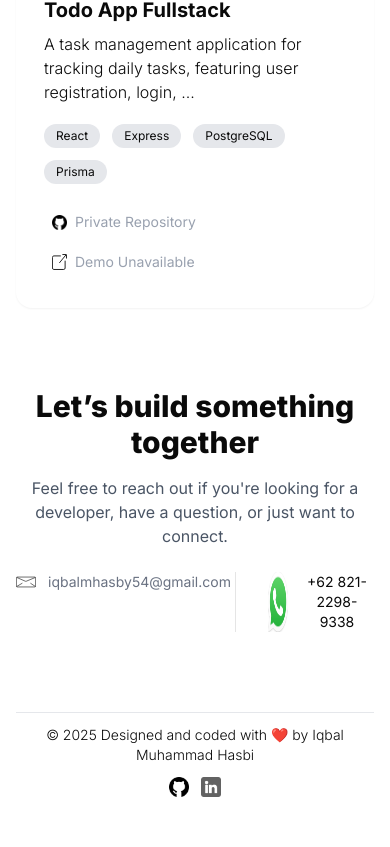
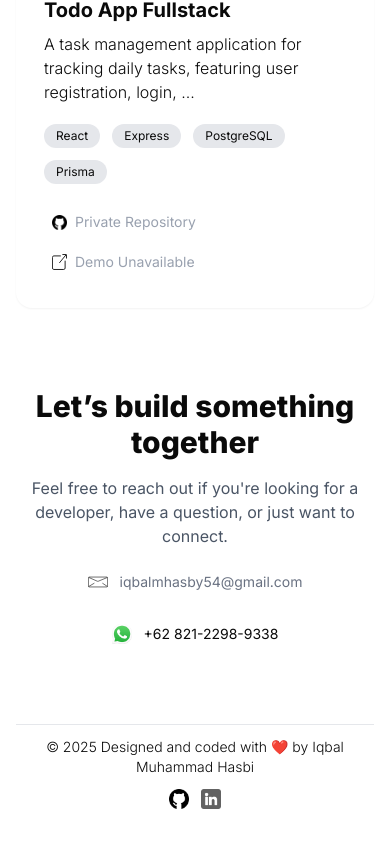
Before and after one commit to IzayoiS/portfolio-web, a Next.js app: page / in a window 390 px wide. Shown: the part 3406-4253 px from the top of the page. Built offline with nearby package versions, Linux system fonts and the light colour scheme; no server answers.

Commit message:
fix: design call to action in mobile

```diff
--- a/app/components/CallToAction.tsx
+++ b/app/components/CallToAction.tsx
@@ -1,6 +1,6 @@
+import MailLogo from "@/public/assets/images/mail-white.svg";
+import MailLogoBlack from "@/public/assets/images/mail.svg";
 import WhatsappLogo from "@/public/assets/images/whatsapp.png";
-import MailLogoBlack from "@/public/assets/images/mail.svg";
-import MailLogo from "@/public/assets/images/mail-white.svg";
 import Image from "next/image";
 
 export default function CallToAction() {
@@ -13,8 +13,8 @@ export default function CallToAction() {
         Feel free to reach out if you&apos;re looking for a developer, have a
         question, or just want to connect.
       </p>
-      <div className="flex flex-row gap-8 justify-center">
-        <div className="border-r-1">
+      <div className="flex flex-col gap-8 justify-center sm:flex sm:flex-row items-center">
+        <div className="md:border-r-1">
           <a href="mailto:iqbalmhasbi@gmail.com" className="flex gap-3">
             <Image
               src={MailLogoBlack}
@@ -30,7 +30,7 @@ export default function CallToAction() {
               height={25}
               className="hidden dark:block dark:w-6"
             />
-            <p className="text-sm mr-6 text-gray-500 hover:text-gray-800 dark:text-gray-400 dark:hover:text-gray-200">
+            <p className="text-sm md:mr-6 text-gray-500 hover:text-gray-800 dark:text-gray-400 dark:hover:text-gray-200">
               iqbalmhasby54@gmail.com
             </p>
           </a>
--- a/package.json
+++ b/package.json
@@ -19,7 +19,7 @@
     "@radix-ui/react-label": "^2.1.4",
     "@radix-ui/react-scroll-area": "^1.2.8",
     "@radix-ui/react-select": "^2.2.2",
-    "@radix-ui/react-separator": "^1.1.4",
+    "@radix-ui/react-separator": "^1.1.6",
     "@radix-ui/react-slot": "^1.2.2",
     "@radix-ui/react-tooltip": "^1.2.4",
     "@tanstack/react-query": "^5.76.1",
```
Also changed, not shown: 1 other file (tests, documents, lock files or other folders).
